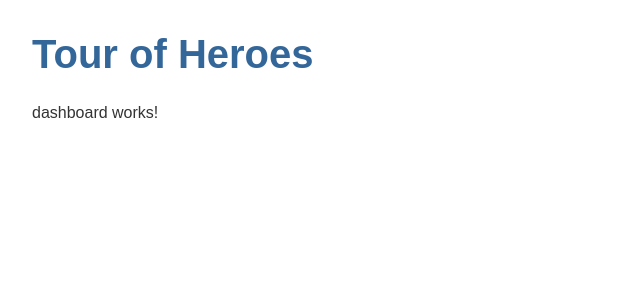
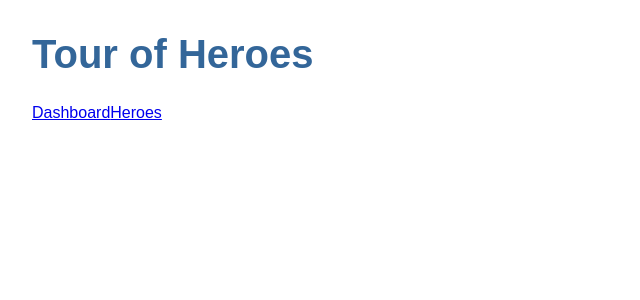
Before and after one commit to Experis-Upskilling-Program/tour-of-heroes, an Angular app: page / in a window 1280 px wide. Before the commit this address led to /dashboard. Shown: the top 300 px of the page, without its empty margins (0-640 px from the left). Built offline with nearby package versions, Linux system fonts and the light colour scheme.

Commit message:
Usando routerlink para crear los botones que navegaráan en la pagina

```diff
--- a/src/app/app-routing.module.ts
+++ b/src/app/app-routing.module.ts
@@ -6,7 +6,7 @@
 
 const routes: Routes = [
   {path: '', redirectTo: '/dashboard', pathMatch: 'full'},
-  {path: 'dashboard', component: DashboardComponent},
+  // {path: 'dashboard', component: DashboardComponent},
   {path: 'heroes', component: HeroesComponent},
   {path:'not-found', component: NotFoundComponent},
   {path: '**', redirectTo: '/not-found', pathMatch: 'full'}
--- a/src/app/app.component.html
+++ b/src/app/app.component.html
@@ -1,3 +1,7 @@
 <h1>{{title}}</h1>
+<nav>
+    <a routerLink="/dashboard">Dashboard</a>
+    <a routerLink="/heroes">Heroes</a>
+</nav>
 <router-outlet></router-outlet>
 <app-messages></app-messages>
```
